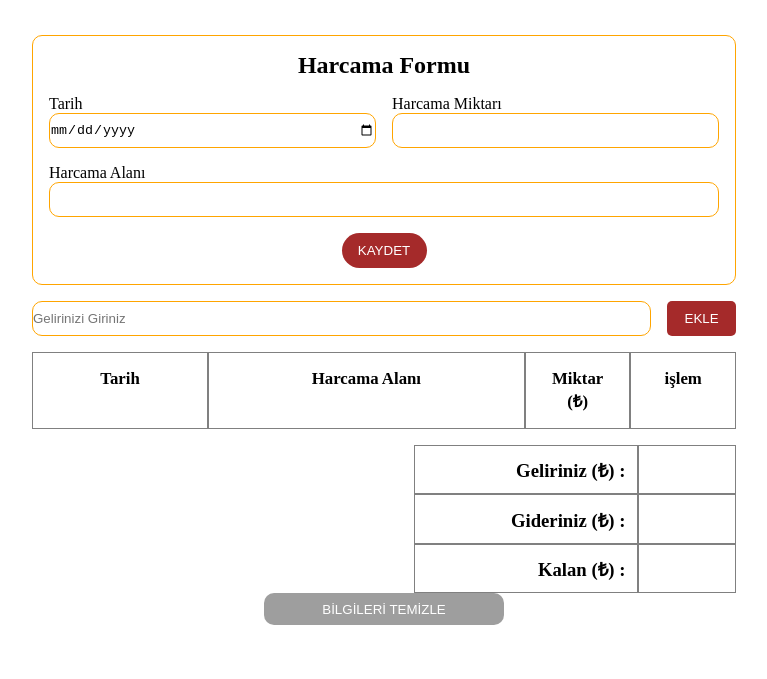
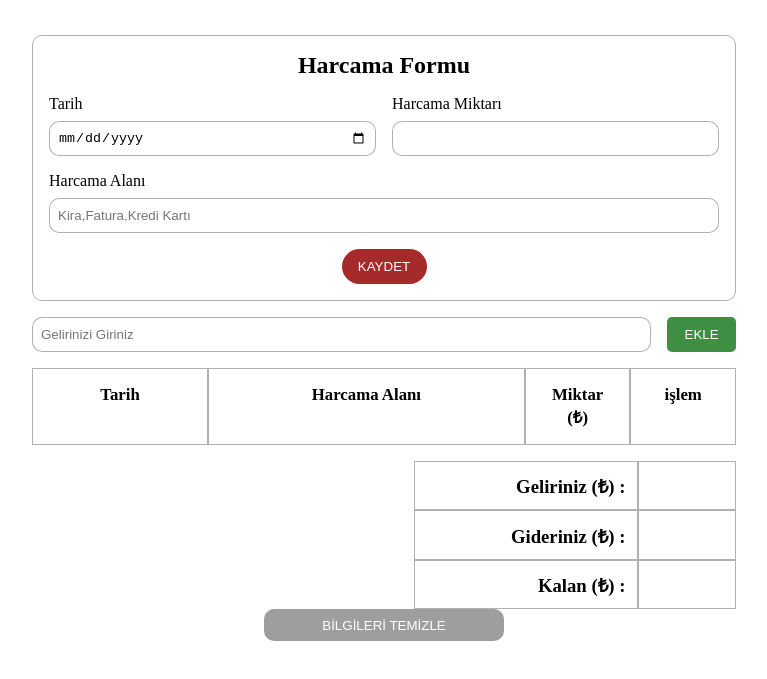
Before and after one commit to Aytclr/ass-3, a plain HTML site: page index.html in a window 1280 px wide. Shown: the part 45-724 px from the top of the page, without its empty margins (256-1023 px from the left). Drawn offline with Linux system fonts and the light colour scheme.

Commit message:
final ass3

```diff
--- a/index.html
+++ b/index.html
@@ -29,7 +29,7 @@
 
                     <div class="input3">
                         <label for="harcamaalanı">Harcama Alanı</label>
-                        <input type="text" name="harcamaalanı" id="harcamaalani" />
+                        <input type="text" name="harcamaalanı" id="harcamaalani" placeholder="Kira,Fatura,Kredi Kartı" />
                     </div>
 
                     <button>KAYDET</button>
--- a/style.css
+++ b/style.css
@@ -35,7 +35,7 @@ section{
 
 
 .harcamaform{
-    border: 1px solid orange;
+    border: 1px solid rgba(116, 116, 116, 0.555);
     width: 100%;
     border-radius: 10px;
     display: flex;
@@ -61,25 +61,29 @@ section{
     flex-direction: column;
     /* justify-content: left; */
     align-items: start;
+    gap: 0.5rem;
 }
 #tarih,#miktar{
     width: 100%;
     height: 35px;
     border-radius: 10px;
-    border: 1px solid orange;
+    border: 1px solid rgba(116, 116, 116, 0.555);
+    padding: 0.5rem;
 }
 .input3{
     width: 100%;
     display: flex;
     align-items: start;
     flex-direction: column;
+    gap: 0.5rem;
 }
 
 #harcamaalani{
     width: 100%;
     height: 35px;
     border-radius: 10px;
-    border: 1px solid orange;
+    border: 1px solid rgba(116, 116, 116, 0.555);
+    padding: 0.5rem;
 }
 
 .harcamaform button{
@@ -105,20 +109,21 @@ section{
     width: 90%;
     height: 35px;
     border-radius: 10px;
-    border: 1px solid orange;
+    border: 1px solid rgba(116, 116, 116, 0.555);
+    padding: 0.5rem;
 
 }
 .input4 button{
     width: 10%;
     height: 35px;
-    background-color: brown;
+    background-color: rgb(62, 143, 68);
     border:none;
     border-radius: 5px;
     color: white;
 
 }
 .input4 button:hover{
-    background-color: rgb(66, 32, 32);
+    background-color: rgb(49, 105, 74);
     cursor: pointer;
 }
 
@@ -132,23 +137,23 @@ section{
 }
 
 .gosterge1{
-    border: 1px solid grey;
+    border: 1px solid rgba(116, 116, 116, 0.555);
     width: 25%;
     padding: 1rem;
 
 }
 .gosterge2{
-    border: 1px solid grey;
+    border: 1px solid rgba(116, 116, 116, 0.555);
     width: 45%;
     padding: 1rem;
 }
 .gosterge3{
-    border: 1px solid grey;
+    border: 1px solid rgba(116, 116, 116, 0.555);
     width: 15%;
     padding: 1rem;
 }
 .gosterge4{
-    border: 1px solid grey;
+    border: 1px solid rgba(116, 116, 116, 0.555);
     width: 15%;
     padding: 1rem;
 }
@@ -171,12 +176,12 @@ section{
 
 .resth3{
     width:20rem;
-    border: 1px solid grey;
+    border: 1px solid rgba(116, 116, 116, 0.555);
     padding: 0.7rem;
 }
 .gelirbox{
     width: 45%;
-    border: 1px solid grey;
+    border: 1px solid rgba(116, 116, 116, 0.555);
 }
 
 
```
